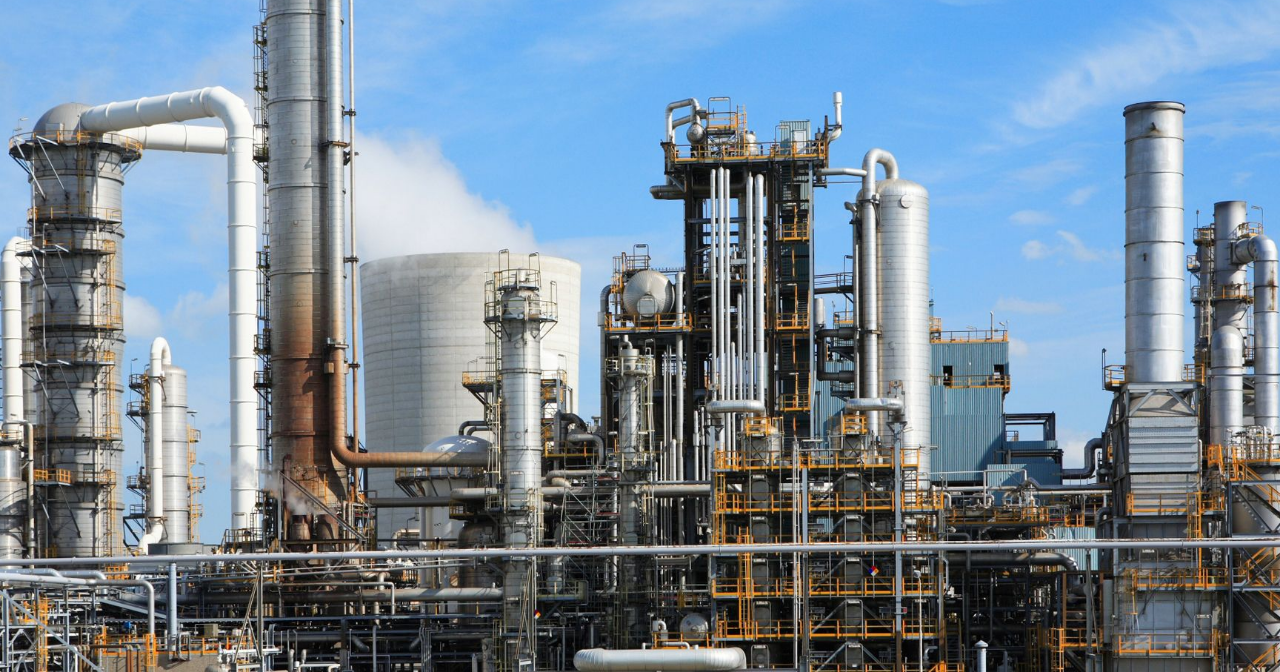
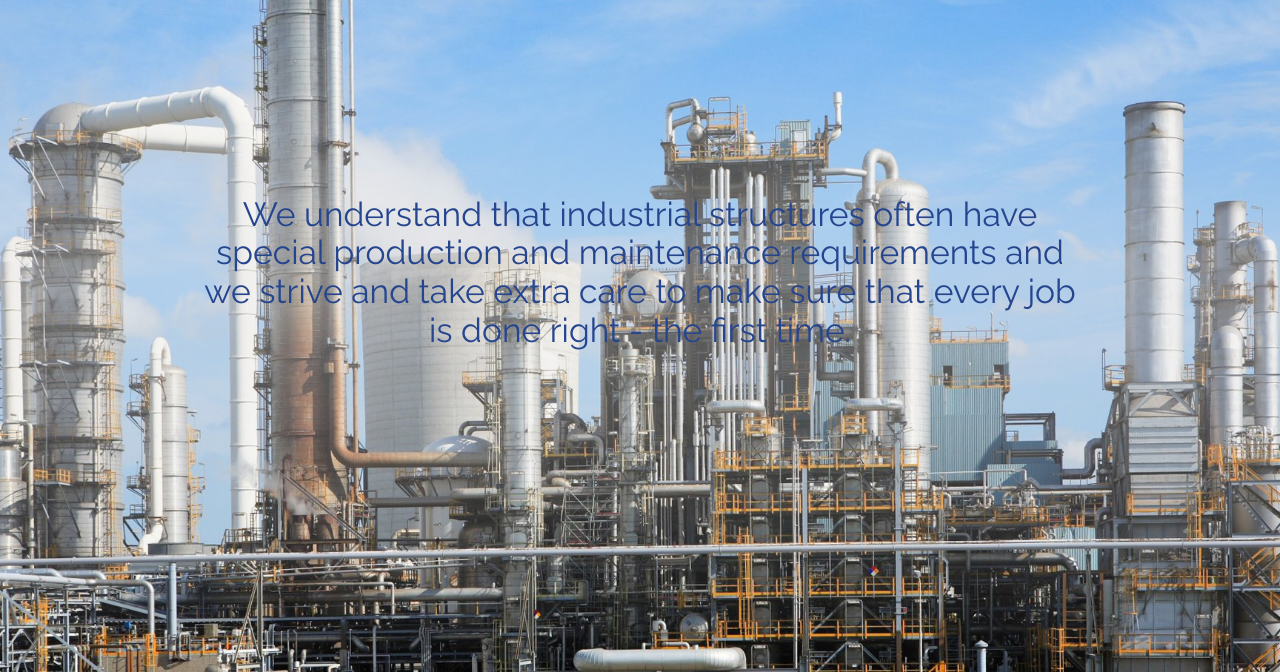
Before and after one commit to ArslanAmeer/ajis-website-Lite, a plain HTML site: page index.html in a window 1280 px wide. Shown: the part 128-800 px from the top of the page. Drawn offline with Linux system fonts and the light colour scheme.

Commit message:
✨ Add: Hero Area Text.

```diff
--- a/index.html
+++ b/index.html
@@ -1 +1 @@
-<!DOCTYPE html><html lang="en"><head><meta charset="UTF-8"><meta name="viewport" content="width=device-width,initial-scale=1"><meta http-equiv="X-UA-Compatible" content="ie=edge"><title>A.J. Industrial Services</title><link rel="shortcut icon" href="assets/images/logo.png" type="image/x-icon"><link rel="icon" href="assets/images/logo.png" type="image/x-icon"><link rel="stylesheet" href="assets/css/vendor/normalize.min.css"><link rel="stylesheet" href="assets/css/vendor/sanitize.min.css"><link rel="stylesheet" href="assets/css/allstyle.min.css"><link href="https://fonts.googleapis.com/css?family=Raleway:400,700,900" rel="stylesheet"></head><body><div class="wrapper"><header><div class="navigation" id="top-nav"><div class="bar wrap"><div class="logo" id="logo"><img id="logo-img" src="assets/images/logo-full.png" alt="A.J. IS - Logo"></div><div class="buttons"><nav><ul><li><a>About Us</a></li>-<li><a>Our Services</a></li>-<li><a>Our Projects</a></li>-<li><a>Contact Us</a></li></ul></nav></div></div></div></header></div><script src="assets/js/allscript.min.js"></script></body></html>
+<!DOCTYPE html><html lang="en"><head><meta charset="UTF-8"><meta name="viewport" content="width=device-width,initial-scale=1"><meta http-equiv="X-UA-Compatible" content="ie=edge"><title>A.J. Industrial Services</title><link rel="shortcut icon" href="assets/images/logo.png" type="image/x-icon"><link rel="icon" href="assets/images/logo.png" type="image/x-icon"><link rel="stylesheet" href="assets/css/vendor/normalize.min.css"><link rel="stylesheet" href="assets/css/vendor/sanitize.min.css"><link rel="stylesheet" href="assets/css/allstyle.min.css"><link href="https://fonts.googleapis.com/css?family=Raleway:400,700,900" rel="stylesheet"></head><body><div class="wrapper"><header><div class="navigation" id="top-nav"><div class="bar wrap"><div class="logo" id="logo"><img id="logo-img" src="assets/images/logo-full.png" alt="A.J. IS - Logo"></div><div class="buttons"><nav><ul><li><a>About Us</a></li>-<li><a>Our Services</a></li>-<li><a>Our Projects</a></li>-<li><a>Contact Us</a></li></ul></nav></div></div></div><div class="hero"><div class="goal"><p id="hero_text">We understand that industrial structures often have special production and maintenance requirements and we strive and take extra care to make sure that every job is done right - the first time.</p></div></div></header></div><script src="assets/js/allscript.min.js"></script></body></html>
```
Also changed, not shown: assets/css/allstyle.min.css (+1 -1 lines), 1 other file.
